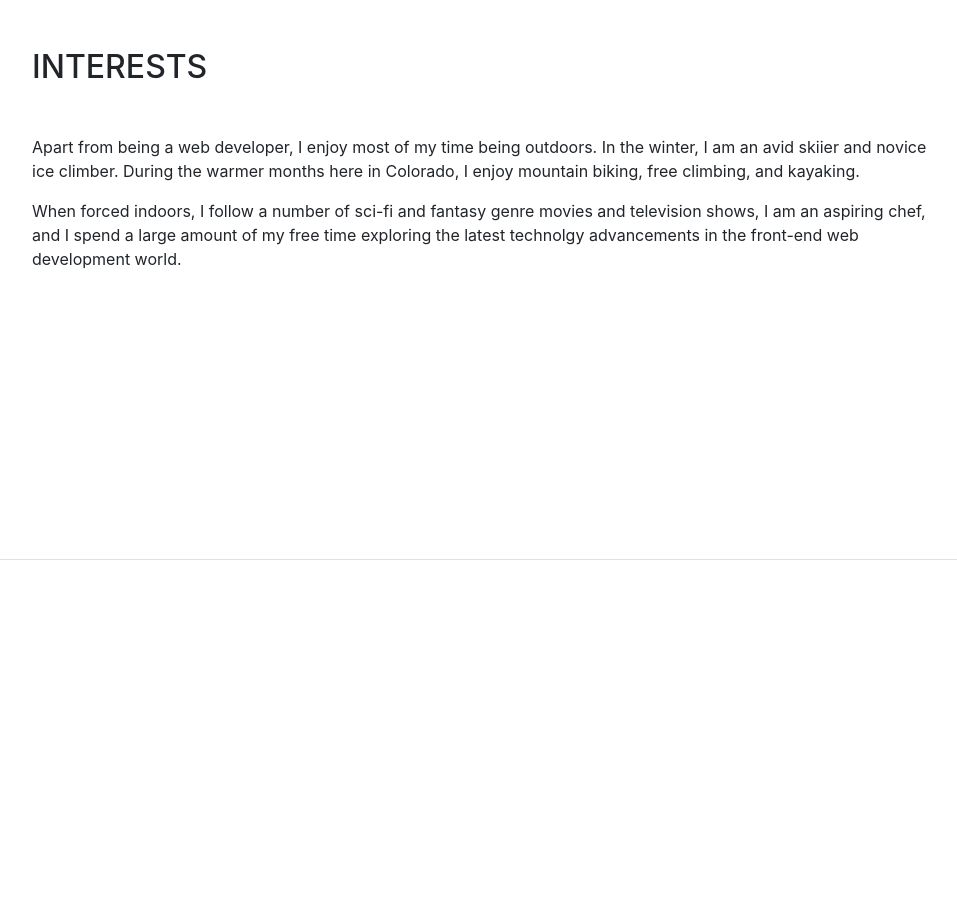
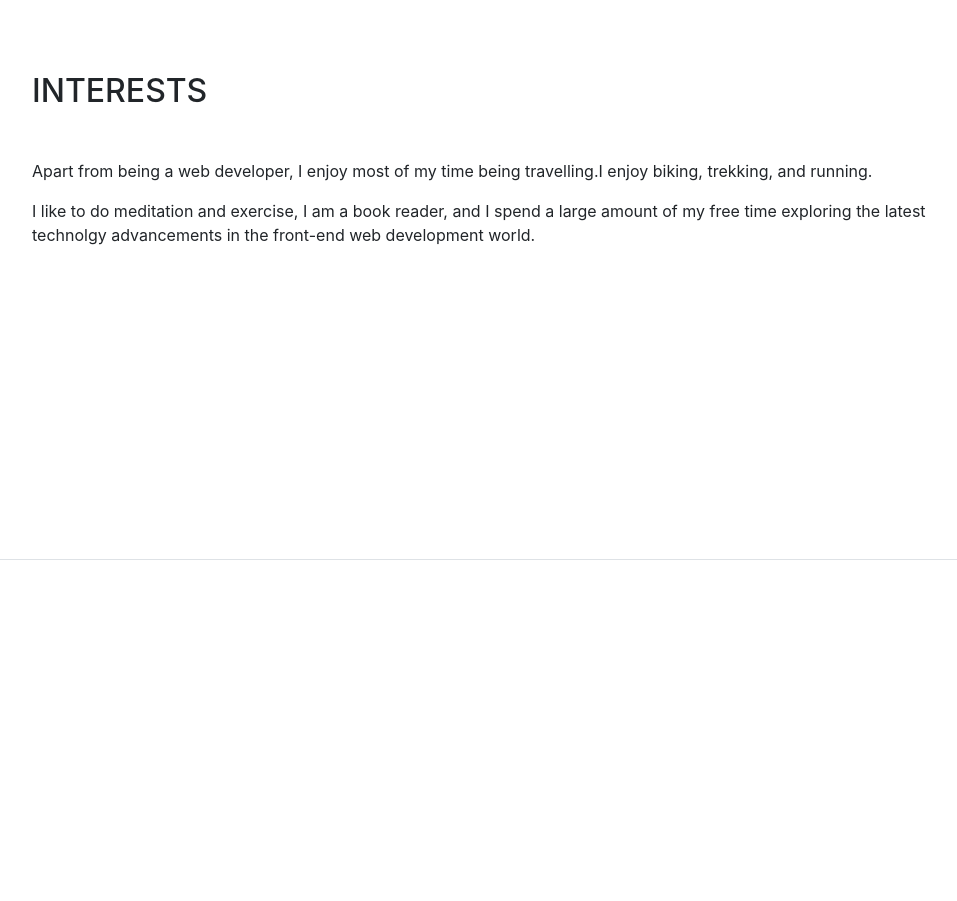
Before and after one commit to ambuj750/ambuj750.github.io, a website with bundled scripts: page index.html in a window 1280 px wide. Shown: the part 3440-4341 px from the top of the page, without its empty margins (288-1245 px from the left). Built offline with nearby package versions, Linux system fonts and the light colour scheme; a web font is replaced by a local one.

Commit message:
Update index.html

```diff
--- a/index.html
+++ b/index.html
@@ -211,8 +211,8 @@
       <section class="resume-section p-3 p-lg-5 d-flex flex-column" id="interests">
         <div class="my-auto">
           <h2 class="mb-5">Interests</h2>
-          <p>Apart from being a web developer, I enjoy most of my time being outdoors. In the winter, I am an avid skiier and novice ice climber. During the warmer months here in Colorado, I enjoy mountain biking, free climbing, and kayaking.</p>
-          <p class="mb-0">When forced indoors, I follow a number of sci-fi and fantasy genre movies and television shows, I am an aspiring chef, and I spend a large amount of my free time exploring the latest technolgy advancements in the front-end web development world.</p>
+          <p>Apart from being a web developer, I enjoy most of my time being travelling.I enjoy biking, trekking, and running.</p>
+          <p class="mb-0">I like to do meditation and exercise, I am a book reader, and I spend a large amount of my free time exploring the latest technolgy advancements in the front-end web development world.</p>
         </div>
       </section>
 
```
